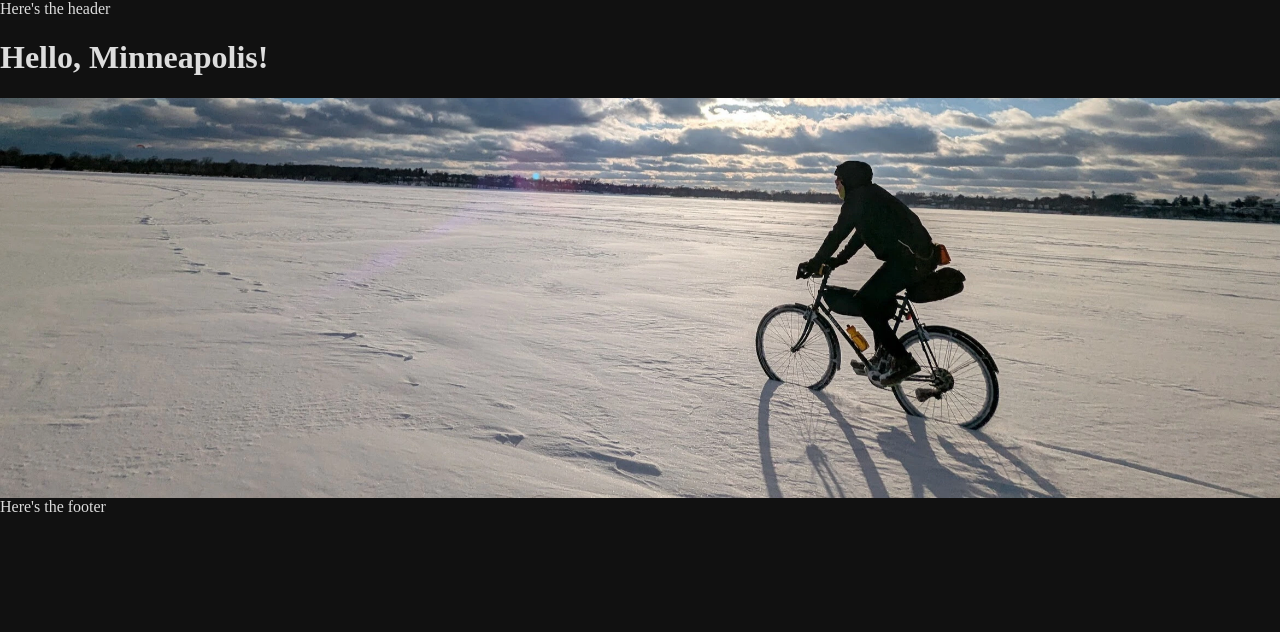
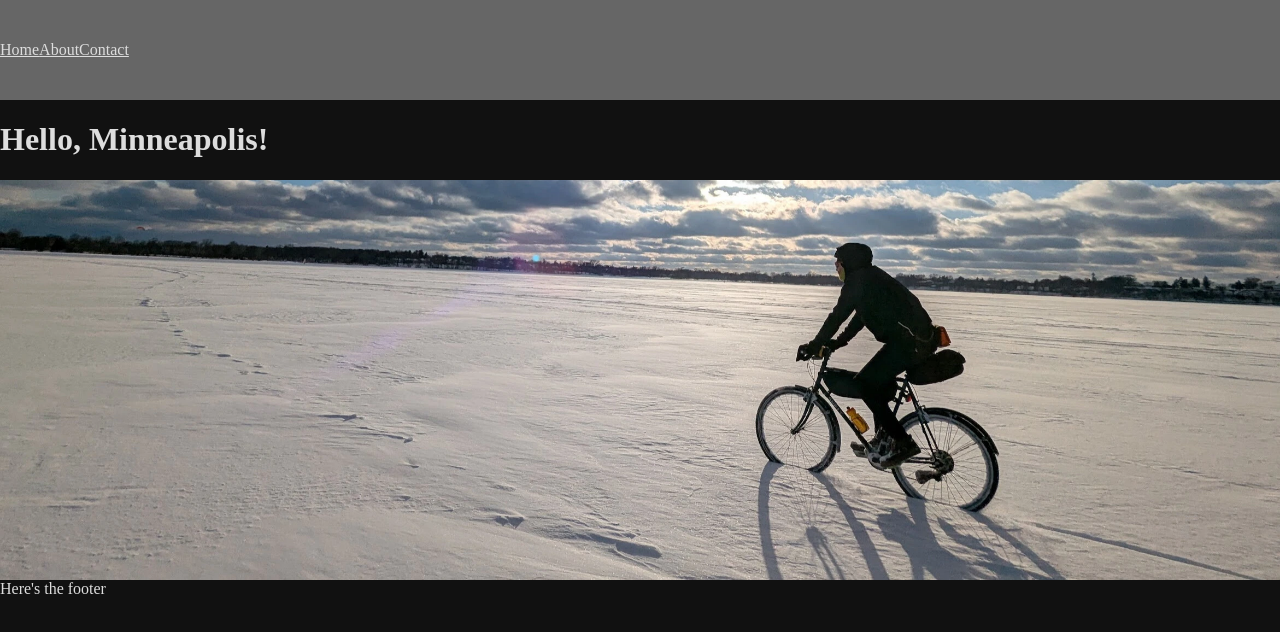
Before and after one commit to macemke4130/stuporbowl, a Next.js app: page / in a window 1280 px wide. Shown: the top 632 px of the page. Built offline with nearby package versions, Linux system fonts and the light colour scheme.

Commit message:
Update directory structure

```diff
--- a/src/app/_components/Header.tsx
+++ /dev/null
@@ -1,5 +0,0 @@
-export default function Header() {
-    return (
-        <header>Here's the header</header>
-    )
-}
--- /dev/null
+++ b/src/app/_components/header/Header.tsx
@@ -0,0 +1,14 @@
+import Link from "next/link";
+import s from "./header.module.css";
+
+export default function Header() {
+    return (
+        <header className={s.header}>
+            <nav>
+                <Link href={"#"}>Home</Link>
+                <Link href={"#"}>About</Link>
+                <Link href={"#"}>Contact</Link>
+            </nav>
+        </header>
+    )
+}
--- /dev/null
+++ b/src/app/_components/header/header.module.css
@@ -0,0 +1,5 @@
+.header {
+  background-color: #666;
+  height: 10rem;
+  align-content: center;
+}
--- a/src/app/globals.css
+++ b/src/app/globals.css
@@ -33,7 +33,7 @@
     font-size: 1.6rem;
     color: var(--site-text-color);
     margin: 0;
-    width: 100vh;
+    width: 100vw;
     overflow-x: hidden;
   }
 
--- a/src/app/layout.tsx
+++ b/src/app/layout.tsx
@@ -2,7 +2,7 @@ import type { Metadata } from "next";
 import "./globals.css";
 
 // Components
-import Header from "./_components/Header";
+import Header from "./_components/header/Header";
 import Footer from "./_components/Footer";
 
 // To do: Add OG metadata - LM
@@ -15,7 +15,7 @@ export default function RootLayout({ children }: Readonly<{ children: React.Reac
   const htmlAttributes: { [key: string]: string } = {};
 
   if (process.env.NEXT_PUBLIC_ENVIRONMENT === "dev") {
-    htmlAttributes["data-google-analytics-opt-out"] = ""
+    htmlAttributes["data-google-analytics-opt-out"] = "";
   }
 
   return (
--- a/src/app/page.tsx
+++ b/src/app/page.tsx
@@ -5,7 +5,7 @@ export default function Home() {
   return (
     <>
       <h1>Hello, Minneapolis!</h1>
-      <Image src="/images/lake-billy-16-9.webp" width={2342} height={1317} alt="A bicycle racer on a frozen lake." className={s.hero} />
+      <Image src="/images/lake-billy-16-9.webp" width={2342} height={1317} loading="eager" fetchPriority="high" alt="A bicycle racer on a frozen lake." className={s.hero} />
     </>
   );
 }
```
Also changed, not shown: 1 other file (tests, documents, lock files or other folders).
